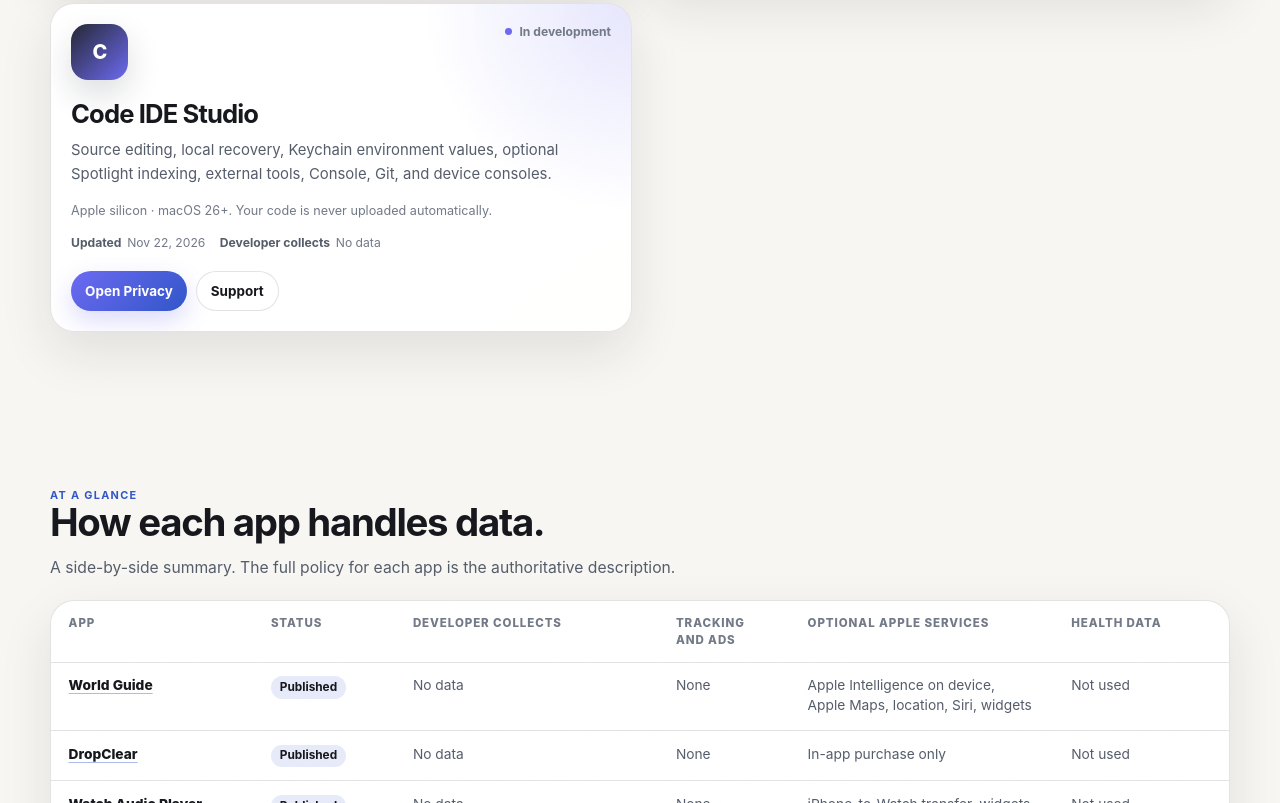
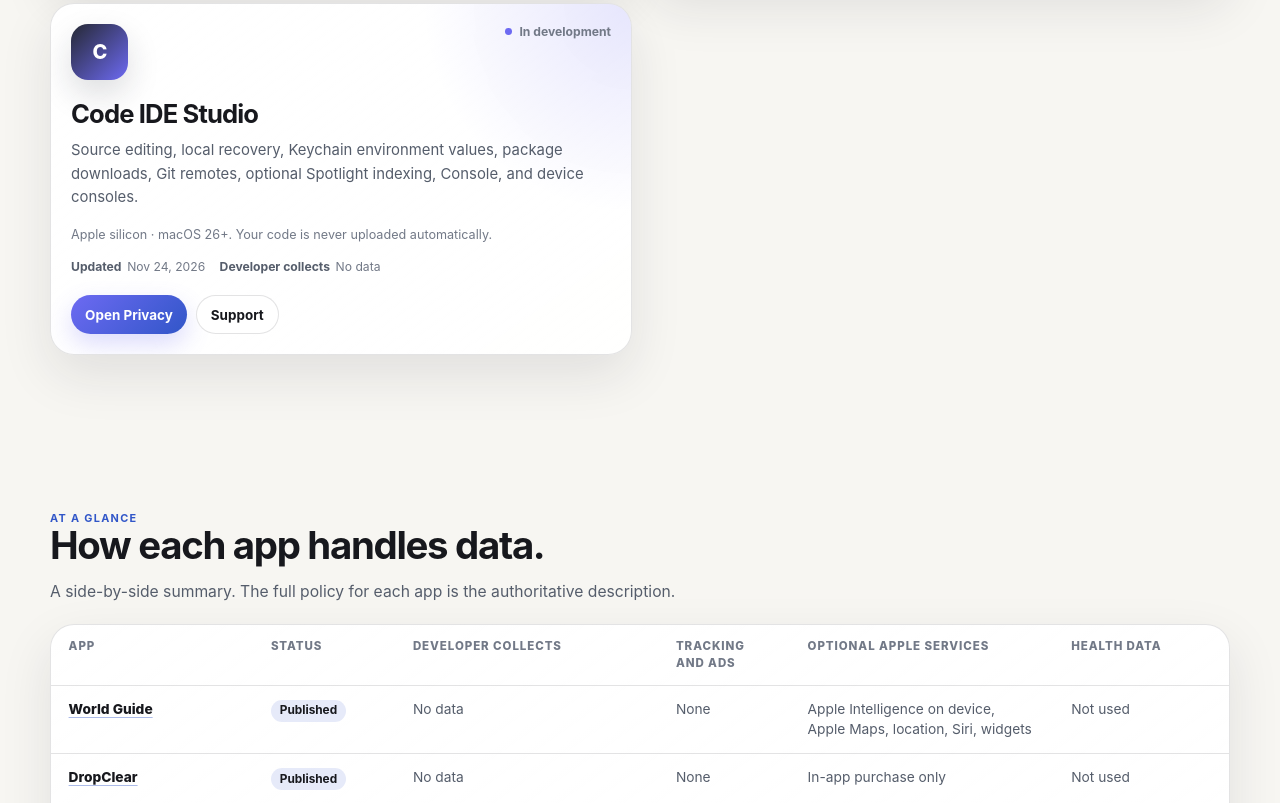
Before and after one commit to ashkan77/ashkan77.github.io, a plain HTML site: page privacy/index.html in a window 1280 px wide. Shown: the part 2907-3710 px from the top of the page. Drawn offline with Linux system fonts and the light colour scheme; no server answers; animation ran at ten frames a second.

Commit message:
Update the Code IDE Studio privacy card date and summary

```diff
--- a/privacy/index.html
+++ b/privacy/index.html
@@ -245,10 +245,10 @@
           </div>
           <div class="center-card-copy">
             <h3 id="code-ide-privacy-title">Code IDE Studio</h3>
-            <p>Source editing, local recovery, Keychain environment values, optional Spotlight indexing, external tools, Console, Git, and device consoles.</p>
+            <p>Source editing, local recovery, Keychain environment values, package downloads, Git remotes, optional Spotlight indexing, Console, and device consoles.</p>
           </div>
           <div class="center-card-focus">Apple silicon · macOS 26+. Your code is never uploaded automatically.</div>
-          <div class="center-card-meta"><span><strong>Updated</strong> Nov 22, 2026</span><span><strong>Developer collects</strong> No data</span></div>
+          <div class="center-card-meta"><span><strong>Updated</strong> Nov 24, 2026</span><span><strong>Developer collects</strong> No data</span></div>
           <div class="center-card-actions">
             <a class="center-action-primary" href="code-ide-studio.html">Open Privacy</a>
             <a class="center-action-secondary" href="../support/code-ide-studio.html">Support</a>
```
